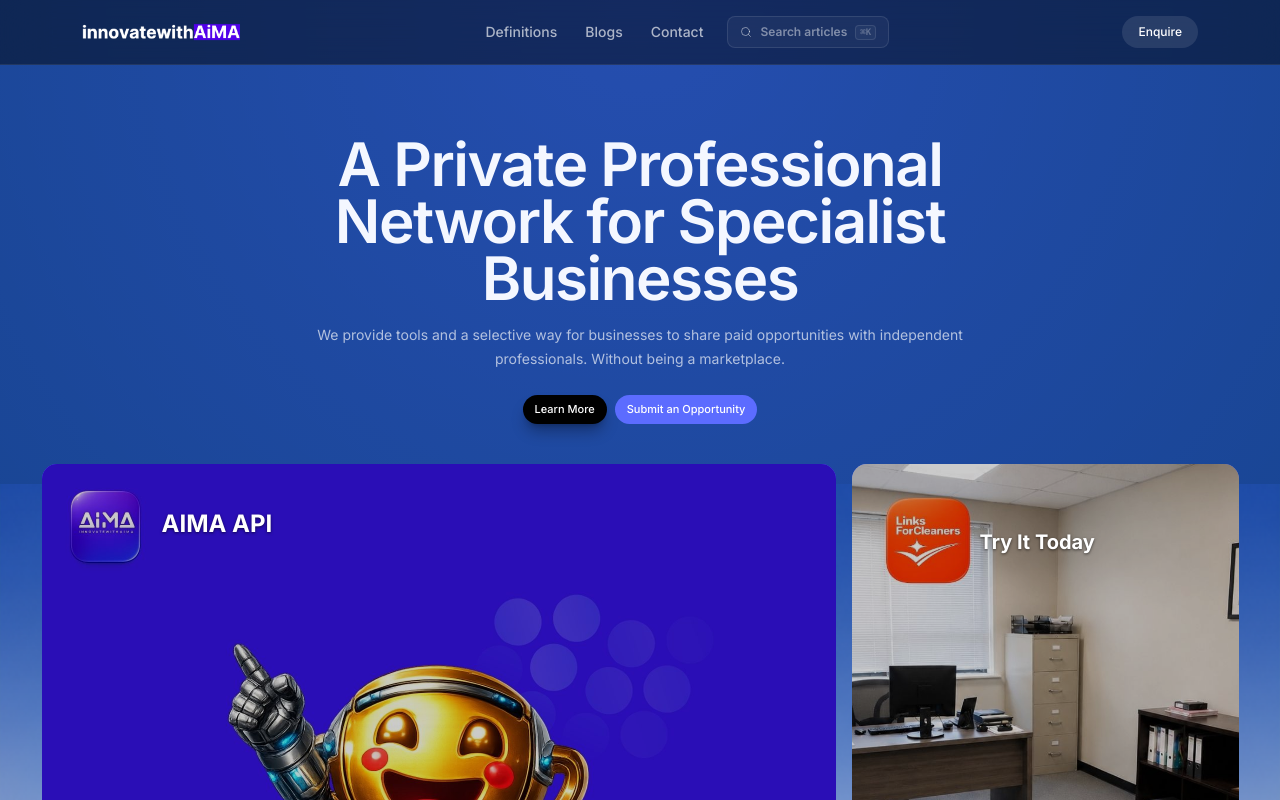
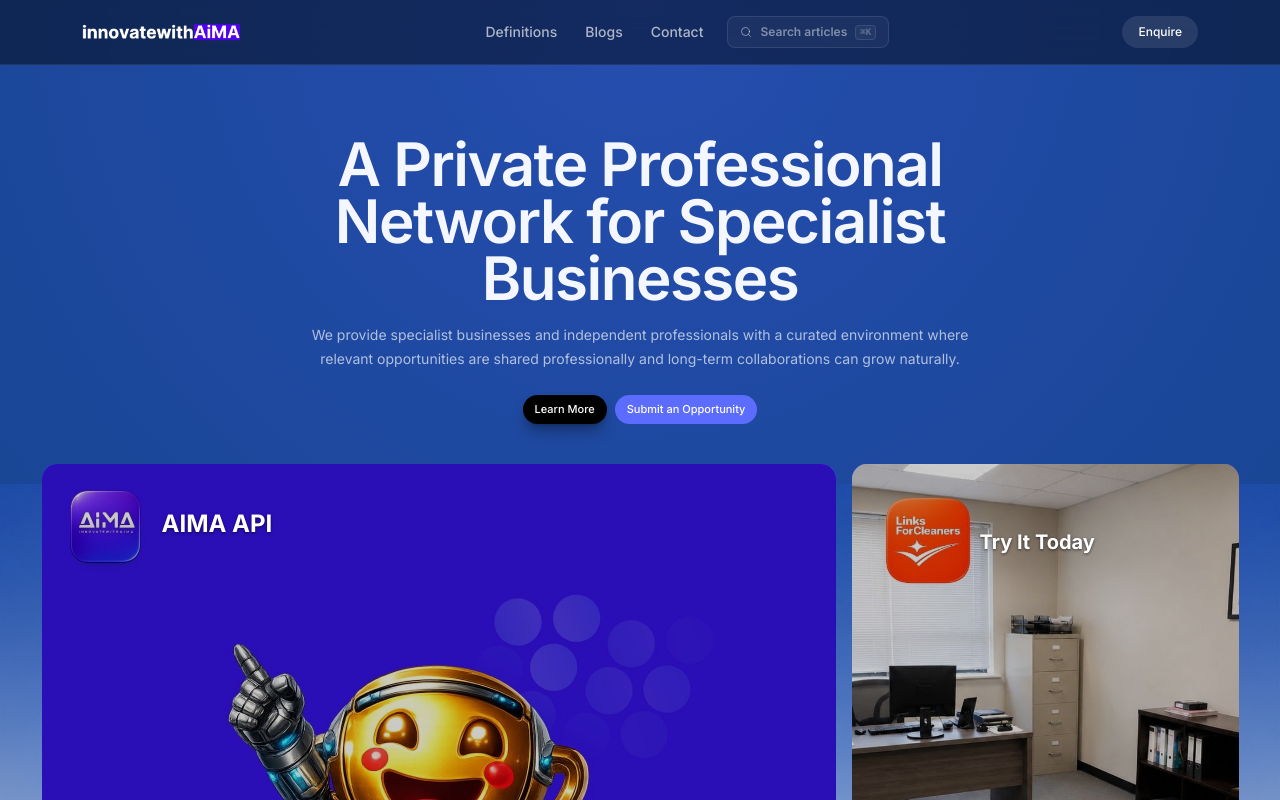
Before and after one commit to 1nn4a/iwa, a React (Vite) app: page / in a window 1280 px wide. Shown: the top 800 px of the page. Built offline with nearby package versions, Linux system fonts and the light colour scheme.

Commit message:
hero txt a/b

```diff
--- a/src/pages/HomePage.tsx
+++ b/src/pages/HomePage.tsx
@@ -122,7 +122,7 @@ export default function HomePage() {
               A Private Professional Network for Specialist Businesses
             </h1>
             <p className="mt-4 max-w-2xl mx-auto text-xs leading-6 text-white/65 md:text-sm">
-              We provide tools and a selective way for businesses to share paid opportunities with independent professionals. Without being a marketplace.
+              We provide specialist businesses and independent professionals with a curated environment where relevant opportunities are shared professionally and long-term collaborations can grow naturally.
             </p>
           </motion.div>
 
```
